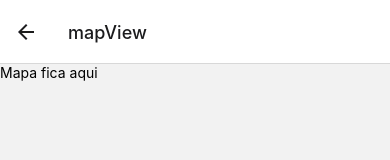
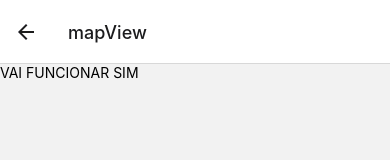
Before and after one commit to Welen1911/login, a React Native app: screen /mapView in a window 390 px wide. Shown: the top 160 px of the page. Built offline with nearby package versions, Linux system fonts and the light colour scheme.

Commit message:
Estudar mapas

```diff
--- a/app.json
+++ b/app.json
@@ -18,6 +18,11 @@
       "supportsTablet": true
     },
     "android": {
+      "config": {
+        "bingMaps": {
+          "apiKey": "ArIHJhyUXM3q9bU6VJ3G0uyrjgmeYxSlIPHJ2XRFSwMpqPjsV-YS7NVwYjQbMvJA"
+        }
+      },
       "adaptiveIcon": {
         "foregroundImage": "./assets/adaptive-icon.png",
         "backgroundColor": "#ffffff"
--- a/package.json
+++ b/package.json
@@ -9,6 +9,7 @@
     "web": "expo start --web"
   },
   "dependencies": {
+    "@react-native-community/geolocation": "^3.0.6",
     "@react-native-community/masked-view": "^0.1.11",
     "@react-navigation/bottom-tabs": "^6.5.8",
     "@react-navigation/drawer": "^6.6.3",
@@ -19,6 +20,7 @@
     "react": "18.2.0",
     "react-native": "0.72.3",
     "react-native-gesture-handler": "~2.12.0",
+    "react-native-maps": "1.7.1",
     "react-native-safe-area-context": "^4.7.1"
   },
   "devDependencies": {
--- a/src/Routes.js
+++ b/src/Routes.js
@@ -4,7 +4,7 @@ import { createStackNavigator } from "@react-navigation/stack"
 
 import { First } from "./pages/First"
 import { Second } from "./pages/Second"
-import { MapView } from "./pages/MapView"
+import { MapViewComponent } from "./pages/MapView"
 
 export const Route = () => {
     const stack = createStackNavigator()
@@ -13,7 +13,7 @@ export const Route = () => {
             <stack.Navigator initialRouteName="Login">
                 <stack.Screen name="Login" component={First} />
                 <stack.Screen name="Principal" component={Second} />
-                <stack.Screen name="mapView" component={MapView} />
+                <stack.Screen name="mapView" component={MapViewComponent} />
             </stack.Navigator>
         </NavigationContainer>
     )
--- a/src/pages/MapView.js
+++ b/src/pages/MapView.js
@@ -1,7 +1,19 @@
-import { Text } from "react-native"
+import MapView, { PROVIDER_DEFAULT } from "react-native-maps"
+import { useState } from 'react';
+import { useNavigation } from '@react-navigation/native';
+import { Button, StyleSheet, Text, TextInput, View } from 'react-native';
 
-export const MapView = () => {
+
+export const MapViewComponent = () => {
     return (
-        <Text>Mapa fica aqui</Text>
+        <View style={styles.container}>
+            <Text>VAI FUNCIONAR SIM</Text>
+        </View>
     )
 }
+
+const styles = StyleSheet.create({
+    container: {
+        flex: 1
+    },
+})
```
Also changed, not shown: 1 other file (tests, documents, lock files or other folders).
